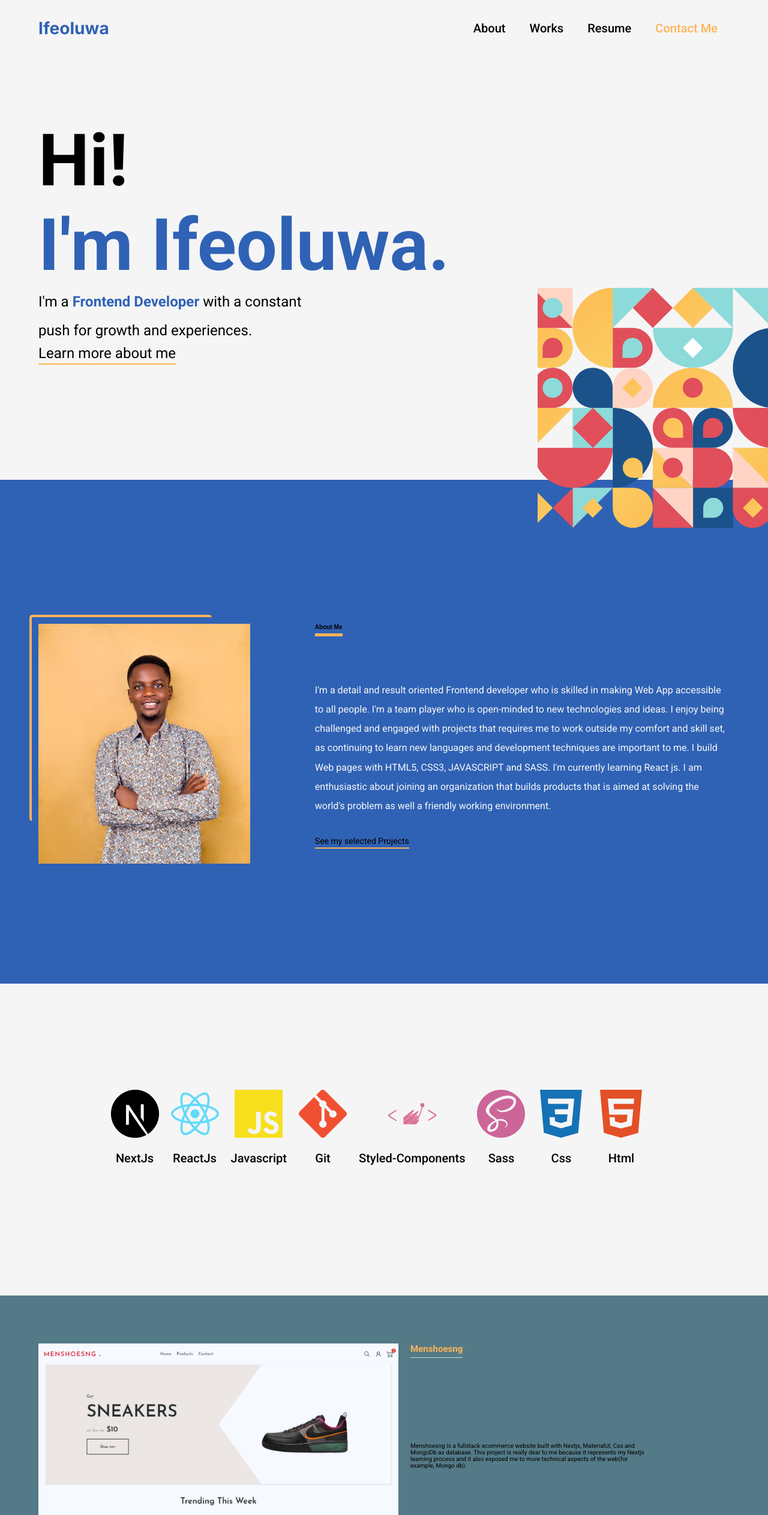
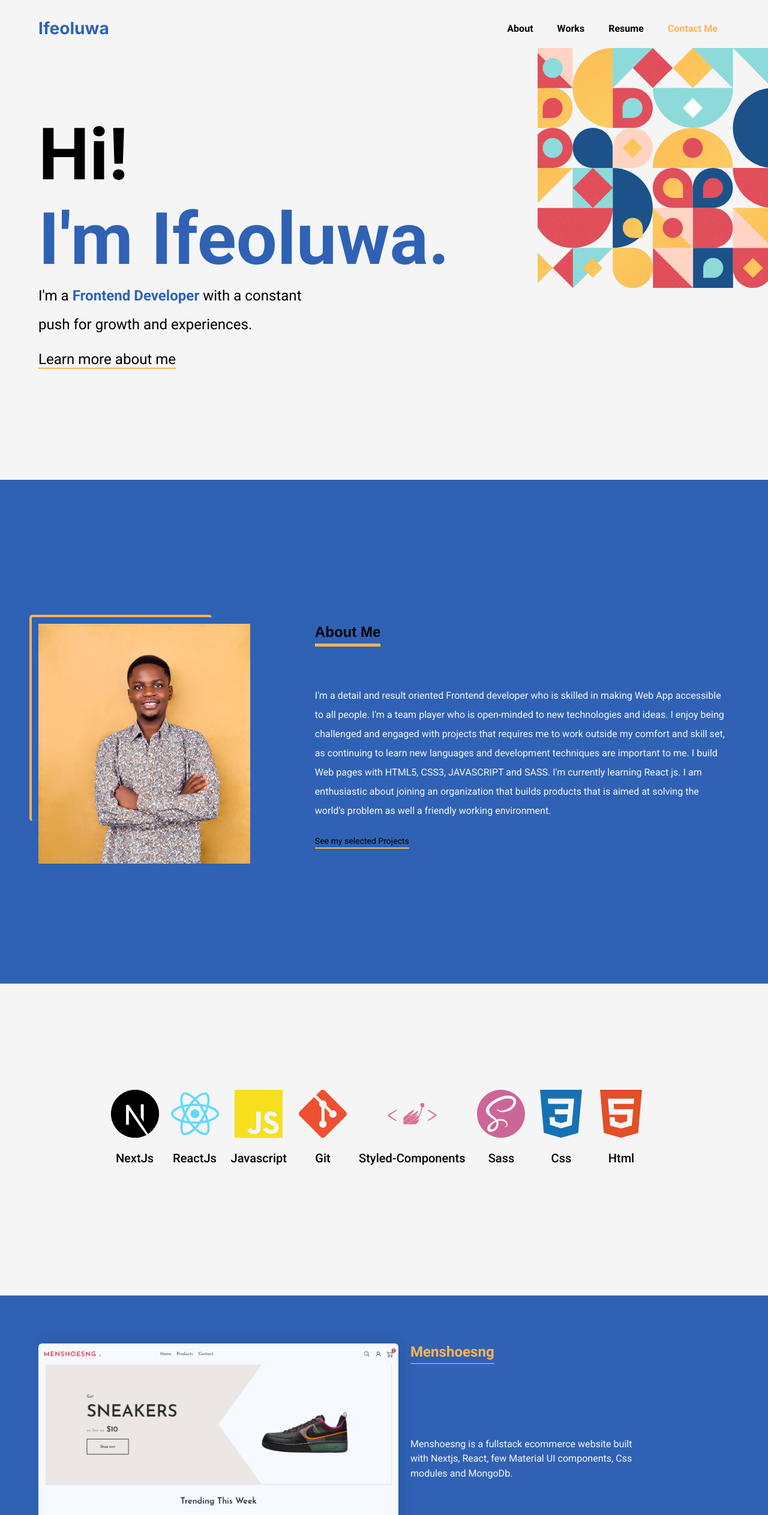
Before and after one commit to Adepejustephen/portfolio, a React (Create React App) app: page /home in a window 1280 px wide. Shown: the top 2526 px of the page at 60% size. Built offline with nearby package versions, Linux system fonts and the light colour scheme; a web font is replaced by a local one.

Commit message:
add more stylings

```diff
--- a/src/components/Header/Header.Style.js
+++ b/src/components/Header/Header.Style.js
@@ -11,7 +11,9 @@ export const Container = styled(motion.nav)`
   background-color: ${(props) => (props.fix ? "#f5f5f5" : "")};
   position: ${(props) => (props.fix ? "fixed" : "absolute")};
   transition: ${(props) =>
-    props.fix ? " heigh tbackground-color 0.5s ease-in-out" : "height background-color 0.5s ease-in-out"};
+    props.fix
+      ? " heigh tbackground-color 0.5s ease-in-out"
+      : "height background-color 0.5s ease-in-out"};
   z-index: 10;
   top: ${(props) => (props.fix ? "0" : "3rem")};
   left: 0;
@@ -70,8 +72,8 @@ export const NavList = styled(motion.ul)`
 export const NavListItem = styled(motion.li)`
   margin: 0 20px;
   transition: 0.3s ease;
-  font-size: 2rem;
-  font-weight: 500;
+  font-size: 1.6rem;
+  font-weight: 700;
 
   &:hover {
     color: ${(props) => props.theme.logo};
@@ -87,7 +89,8 @@ export const NavListItem = styled(motion.li)`
   }
 `;
 export const ItemLink = styled(Link)`
-  font-size: 2rem;
+  font-size: 1.6rem;
+
 
   &.active {
     color: #2f62b5;
--- a/src/components/Header/index.jsx
+++ b/src/components/Header/index.jsx
@@ -14,6 +14,7 @@ const Header = () => {
      }
    }
 
+
   window.addEventListener("scroll", fixNavBar);
 
   return (
@@ -26,7 +27,7 @@ const Header = () => {
         y: 0,
       }}
       transition={{
-        duration: 0.7,
+        duration: 0.5,
         ease: "easeInOut",
       }}
     >
@@ -36,7 +37,7 @@ const Header = () => {
           to="hero"
           spy={true}
           smooth={true}
-          offset={false}
+          offset={0}
           duration={500}
         >
           <LogoText>Ifeoluwa</LogoText>
--- a/src/components/Hero/Hero.Style.js
+++ b/src/components/Hero/Hero.Style.js
@@ -55,6 +55,7 @@ export const Intro = styled.p`
   font-size: 2.4rem;
   font-weight: 400;
   line-height: 4.8rem;
+  margin-bottom: 2rem;
 
   span {
     color: #2f62b5;
@@ -65,6 +66,7 @@ export const Intro = styled.p`
 export const ImageContainer = styled(motion.div)`
 position: absolute;
 bottom: -8rem;
+top: 8rem;
 right: 0;
 height: 50%;
 width: 30%;
@@ -89,16 +91,14 @@ img{
 `
 
 export const HeroLink = styled(Link)`
-  margin-top: 1.5rem;
+  padding-top: 2rem;
 `;
 
 export const HeroLinkText = styled(motion.span)`
   border-bottom: 2px solid ${(props) => props.theme.logo};
   font-size: 2.4rem;
-  padding-bottom: 3px;
   justify-self: flex-end;
   transition: 0.3s ease;
-
 
 
   &:hover {
@@ -108,119 +108,3 @@ export const HeroLinkText = styled(motion.span)`
     border-bottom: 2px solid ${(props) => props.theme.logo};
   }
 `;
-
-
-// export const HeroTopTextContainer = styled(motion.div)`
-// position: relative;
-
-// `;
-// export const HeroTopText = styled(motion.div)`
-//   clip-path: polygon(100% 100%, 100% 0px, 0px 0px, 0px 100%);
-
-//   color: ${(props) => props.theme.body};
-//   text-shadow: -1px -1px 0 #fff, 1px -1px 0 #fff, -1px 1px 0 #fff,
-//     1px 1px 0 #fff;
-
-//   -webkit-text-stroke: 3px #fff;
-
-//   &:last-of-type {
-//     position: absolute;
-//     top: 0;
-//     left: 0;
-//     color: ${(props) => `rgba(${props.theme.textRgba}, .7)`};
-//     -webkit-text-stroke: 1px ${(props) => props.theme.logo};
-//     /* text-shadow: -1px -1px 0 #000, 1px -1px 0 #000, -1px 1px 0 #000,
-//       1px 1px 0 #000; */
-//     z-index: 2;
-//   }
-// `;
-// export const HeroText = styled.span`
-//   font-size: 9.375rem;
-
-//   letter-spacing: 1px;
-//   line-height: 0.9868421053;
-//   font-family: "Monument Extended", sans-serif;
-
-//   @media screen and (max-width: 1300px) {
-//     font-size: 7.8rem;
-//   }
-
-//   @media screen and (max-width: 1000px) {
-//     font-size: 6rem;
-//   }
-
-//   @media screen and (max-width: 800px) {
-//     font-size: 5.2rem;
-//     letter-spacing: 5px;
-//   }
-//   @media screen and (max-width: 650px) {
-//     font-size: 4rem;
-//     line-height: 1.2;
-//   }
-//   @media screen and (max-width: 550px) {
-//     font-size: 3.6rem;
-//   }
-//   @media screen and (max-width: 450px) {
-//     font-size: 2.6rem;
-//     letter-spacing: 3px;
-//   }
-//   @media screen and (max-width: 360px) {
-//     font-size: 2.1rem;
-
-//   }
-// `;
-// export const HeroBottomText = styled(motion.div)`
-//   clip-path: polygon(100% 100%, 100% 0px, 0px 0px, 0px 100%);
-//   color: ${(props) => props.theme.body};
-//   -webkit-text-stroke: 1px #fff;
-//   text-shadow: -1px -1px 0 #fff, 1px -1px 0 #fff, -1px 1px 0 #fff,
-//     1px 1px 0 #fff;
-// `;
-
-// export const HeroAbout = styled(motion.div)`
-//   display: flex;
-//   justify-content: space-between;
-//   /* flex-direction: column;
-//   justify-content: center; */
-//   align-items: center;
-//   position: relative;
-//   margin-top: 2rem;
-//   height: 100%;
-// `;
-// export const HeroLink = styled(Link)`
-
-// `;
-
-// export const HeroLinkText = styled(motion.span)`
-//   border-bottom: 2px solid ${(props) => props.theme.logo};
-//   font-size: 1.25rem;
-//   padding-bottom: 3px;
-//   justify-self: flex-end;
-//   transition: 0.3s ease;
-
-//   &:hover {
-//     color: ${(props) => props.theme.logo};
-//     transform: scale(1.1);
-//     transition: 0.3s ease;
-//     border-bottom: 2px solid ${(props) => props.theme.logo};
-//   }
-// `;
-
-// export const HeroAboutText = styled(motion.p)`
-//   font-size: 1rem;
-//   /* position: absolute;
-//   top: 0;
-//   right: 0; */
-//   width: 100%;
-//   max-width: 27.0625rem;
-//   color: #c9c9c9;
-//   /* align-self: right; */
-
-//    @media screen and (max-width: 700px) {
-//     display: none;
-//   }
-// `;
-
-// export const HeroAboutTextSpan = styled(motion.span)`
-
-// `;
--- a/src/components/Hero/index.jsx
+++ b/src/components/Hero/index.jsx
@@ -16,7 +16,14 @@ const Hero = () => {
         <ImageContainer>
           <img src={Image} alt="patter-svg" />
         </ImageContainer>
-        <HeroLink>
+        <HeroLink
+          activeClass="active"
+          to="about"
+          spy={true}
+          smooth={true}
+          offset={false}
+          duration={500}
+        >
           <HeroLinkText>Learn more about me</HeroLinkText>
         </HeroLink>
       </HeroContainer>
--- a/src/pages/about/About.Styles.js
+++ b/src/pages/about/About.Styles.js
@@ -1,9 +1,8 @@
-import { motion } from 'framer-motion'
-import { Link } from 'react-router-dom';
-import styled from 'styled-components'
+import { motion } from "framer-motion";
+import { Link } from "react-scroll";
+import styled from "styled-components";
 
 export const Container = styled(motion.section)`
-
   display: flex;
   flex-direction: column;
   justify-content: center;
@@ -15,12 +14,10 @@ export const Container = styled(motion.section)`
   width: 100%;
 `;
 export const AboutContainer = styled(motion.div)`
-  /* height: 90vh; */
   display: flex;
   justify-content: space-between;
-  /* align-items: center; */
+
   margin: auto;
-  /* margin-bottom: 50px; */
   width: 90%;
 
   @media screen and (max-width: 800px) {
@@ -29,8 +26,8 @@ export const AboutContainer = styled(motion.div)`
   }
 `;
 export const AboutLeft = styled(motion.div)`
-/* flex:1; */
-`
+  /* flex:1; */
+`;
 export const AboutImageContainer = styled(motion.div)`
   height: 400px;
   max-width: 600px;
@@ -74,10 +71,10 @@ export const AboutImageContainer = styled(motion.div)`
   }
 `;
 export const AboutImage = styled(motion.img)`
-height: 100%;
-width: 100%;
-object-fit: cover;
-`
+  height: 100%;
+  width: 100%;
+  object-fit: cover;
+`;
 export const AboutTextContainer = styled(motion.div)`
   margin-left: 30px;
   width: 60%;
@@ -88,7 +85,7 @@ export const AboutTextContainer = styled(motion.div)`
 
   @media screen and (max-width: 800px) {
     width: 100%;
-    margin-left:0;
+    margin-left: 0;
     margin-top: 3rem;
     /* align-items: center; */
   }
@@ -98,6 +95,8 @@ export const AboutTitle = styled(motion.h4)`
   width: max-content;
   position: relative;
   margin-bottom: 50px;
+  font-size: 2.4rem;
+  font-weight: 700;
 
   &::after {
     content: "";
@@ -107,8 +106,6 @@ export const AboutTitle = styled(motion.h4)`
     position: absolute;
     bottom: -10px;
     left: 0;
-
-
   }
 `;
 export const AboutText = styled(motion.p)`
@@ -123,9 +120,7 @@ export const AboutText = styled(motion.p)`
     font-size: 1.6rem;
   }
 `;
-export const AboutTextLink = styled(Link)`
-
-`
+export const AboutTextLink = styled(Link)``;
 export const AboutTextLinkText = styled(motion.span)`
   /* align-self: flex-end; */
   border-bottom: 2px solid ${(props) => props.theme.logo};
@@ -140,6 +135,4 @@ export const AboutTextLinkText = styled(motion.span)`
     transition: 0.3s ease;
     border-bottom: 2px solid ${(props) => props.theme.logo};
   }
-
-
 `;
--- a/src/pages/porfolio/Portfolio.Style.js
+++ b/src/pages/porfolio/Portfolio.Style.js
@@ -3,11 +3,10 @@ import styled from "styled-components";
 
 
 export const Container = styled(motion.section)`
-
   min-height: 100vh;
   height: 100%;
   padding-top: 8rem;
-  background-color: #547a87;
+  background-color: #2f62b5;
 `;
 
 export const ProjectContainer = styled(motion.div)`
@@ -35,6 +34,7 @@ export const ImageContainer = styled(motion.div)`
   height: 400px;
   width: 600px;
 
+
   @media screen and (max-width: 800px) {
     width: 100%;
     margin-bottom: 40px;
@@ -43,16 +43,17 @@ export const ImageContainer = styled(motion.div)`
   @media screen and (max-width: 600px) {
     width: 100%;
     height: 400px;
-
   }
 `;
 export const Image = styled(motion.img)`
-height: 100%;
-width: 100%;
-object-fit: cover;
-object-position: top;
-
-`
+  height: 100%;
+  width: 100%;
+  object-fit: cover;
+  object-position: top;
+  /* box-shadow: 0px 10px 15px -3px rgba(0, 0, 0, 0.1); */
+  box-shadow: 7px -5px 24px -3px rgba(0, 0, 0, 0.1);
+  border-radius: 6px;
+`;
 
 export const TextContainer = styled(motion.div)`
   width: 35%;
@@ -71,13 +72,18 @@ export const TextTitle = styled(motion.h2)`
   color: ${(props) => props.theme.logo};
   border-bottom: 1.5px solid ${(props) => `rgba(${props.theme.textRgba}, .7)`};
   padding-bottom: 5px;
+  font-size: 2.4rem;
+  font-weight: 700;
 
   @media screen and (max-width: 800px) {
-
+    font-size: 1.6rem;
     margin-bottom: 40px;
   }
 `;
 export const Text = styled(motion.p)`
+color: #f7f7f7;
+font-size: 1.6rem;
+line-height: 150%;
   @media screen and (max-width: 800px) {
     margin-bottom: 40px;
   }
--- a/src/pages/porfolio/data.js
+++ b/src/pages/porfolio/data.js
@@ -5,7 +5,7 @@ import Menshoes from '../../assests/images/MENSHOESNG.png'
 export const data = [
   {
     tile: "Menshoesng",
-    desc: "Menshoesng is a fullstack ecommerce website built with Nextjs, MaterialUI, Css and MongoDb as database. This project is really dear to me because it represents my Nextjs learning process and it also exposed me to more technical aspects of the web(for example, Mongo db).",
+    desc: "Menshoesng is a fullstack ecommerce website built with Nextjs, React, few Material UI components, Css modules and MongoDb.",
     img: Menshoes,
     live: "https://menshoesng.vercel.app/",
     git: "",
@@ -19,7 +19,7 @@ export const data = [
   },
   {
     tile: "Shop9ja  Dashboard",
-    desc: "Getshoesng is a fullstack ecommerce website built with Nextjs, MaterialUI, Css and MongoDb as database. This project is really dear to me because it represents my Nextjs learning process and also exposed me to more technical aspects of the web(for example, Mongo db).",
+    desc: "Shop9ja is an admin dashboard buillt with Reactjs and Css ",
     img: Shop9ja,
     live: "https://shop9ja-dashboard.netlify.app/",
     git: "",
```
Also changed, not shown: src/components/Footer/Footer.Styles.js (+23 -6 lines), src/components/Footer/index.js (deleted, +0 -44 lines), src/components/Footer/index.jsx (added, +46 -0 lines), src/pages/about/index.jsx (+20 -13 lines), src/pages/porfolio/index.jsx (renamed from src/pages/porfolio/index.js).
